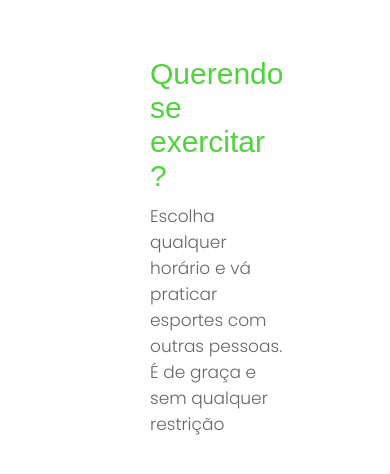
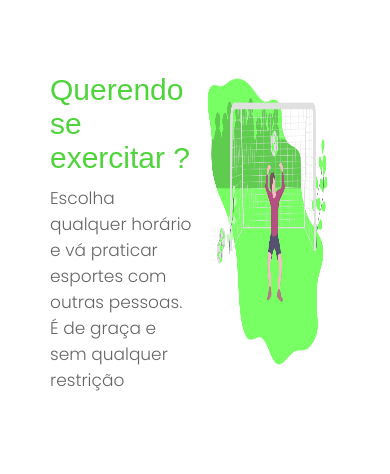
Before and after one commit to henrique2003/Sporgenda-front-end, a React (Create React App) app: page / in a window 390 px wide. Shown: the top 474 px of the page. Built offline with nearby package versions, Linux system fonts and the light colour scheme.

Commit message:
style: responsive home to big tablets

```diff
--- a/src/pages/Home/style.css
+++ b/src/pages/Home/style.css
@@ -41,6 +41,10 @@
 
 /* Ipad pro */
 @media (max-width: 1050px) {
+  .wrapper_home .container {
+    padding: 0 100px;
+  }
+
   .wrapper_home .container .row .warapper_text {
     margin-top: 8%;
   }
@@ -54,3 +58,17 @@
     font-size: 17px;
   }
 }
+
+/* Big tablets */
+@media (max-width: 1050px) {
+  .wrapper_home .container {
+    padding: 0 50px;
+  }
+}
+
+/* Ipad */
+@media (max-width: 1050px) {
+  .wrapper_home .container {
+    padding: 0 50px;
+  }
+}
```
